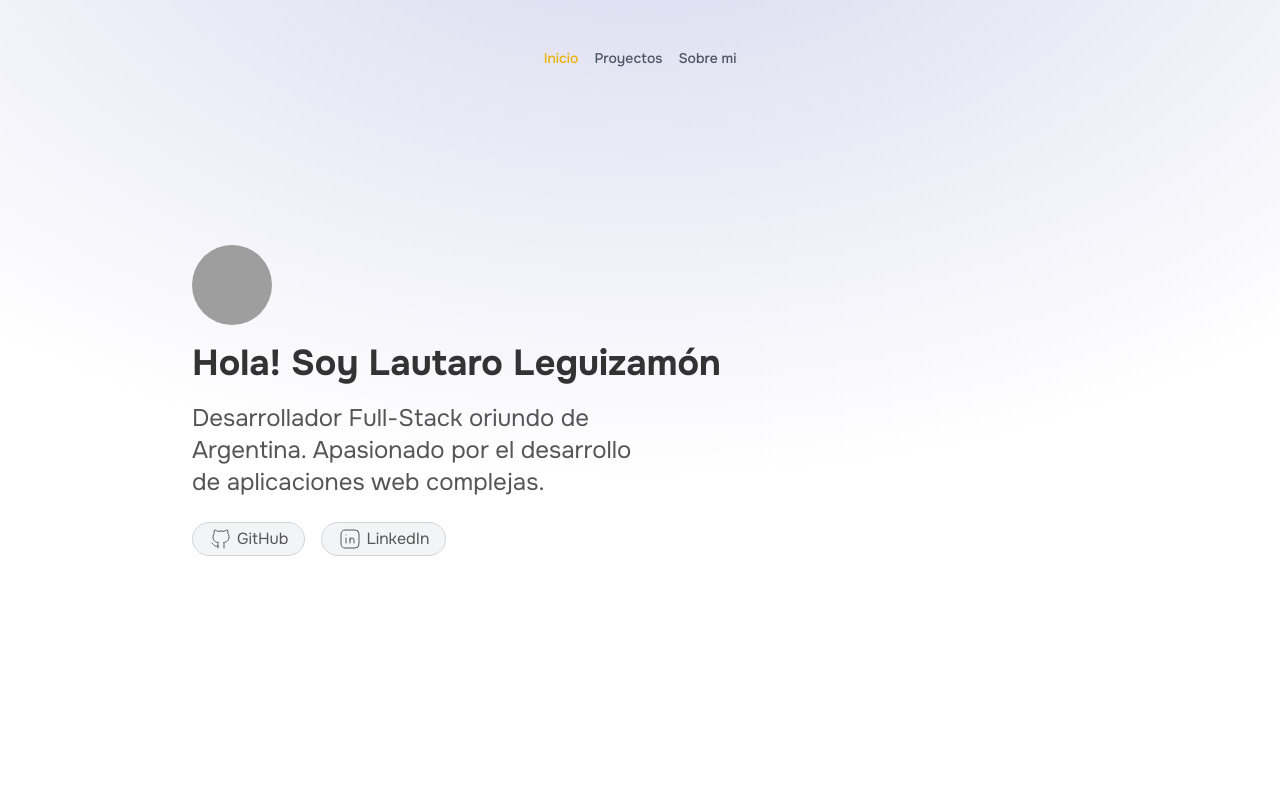
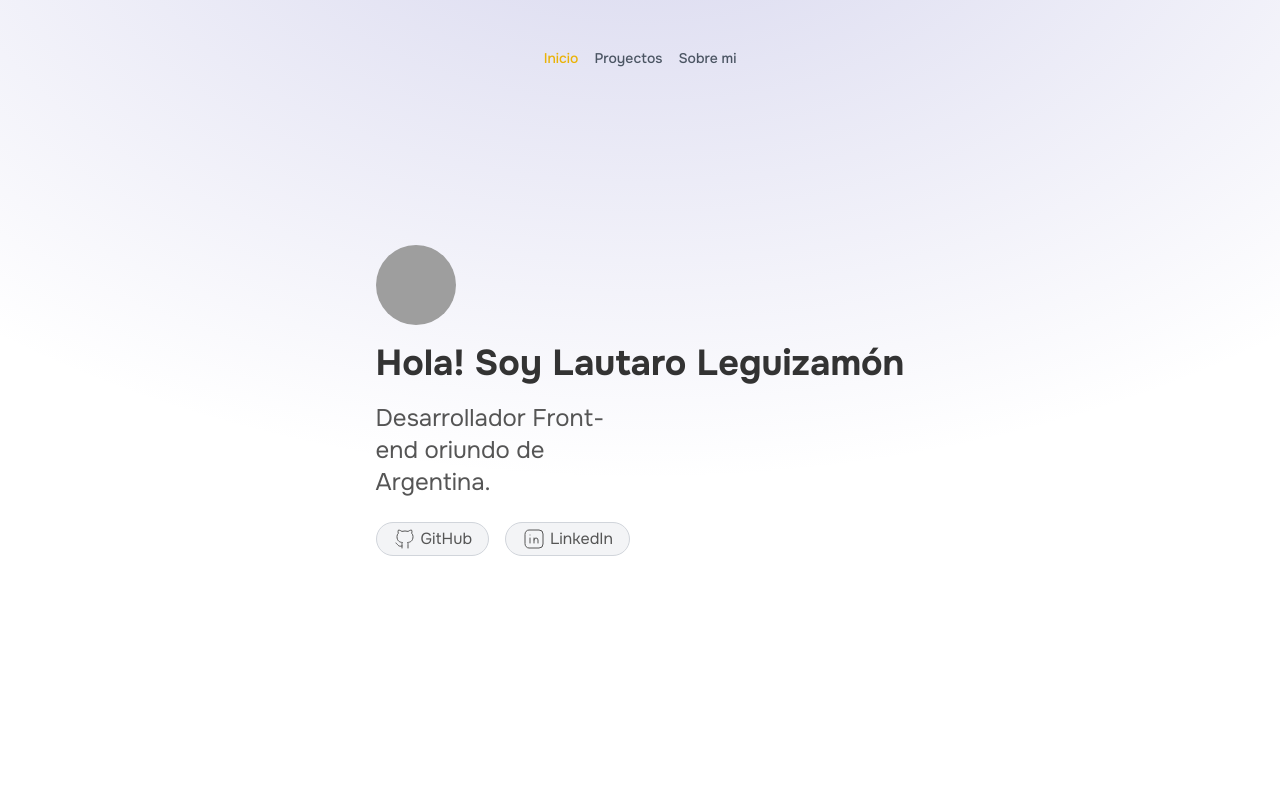
Before and after one commit to lautaromateol/portafolio, a React (Vite) app: page / in a window 1280 px wide. Shown: the top 800 px of the page. Built offline with nearby package versions, Linux system fonts and the light colour scheme; grey boxes are pictures that could not be loaded.

Commit message:
cambios en el hero

```diff
--- a/src/components/Hero.jsx
+++ b/src/components/Hero.jsx
@@ -6,7 +6,7 @@ export default function Hero() {
       <div className="mx-auto max-w-4xl">
         <img className="size-[5rem] mb-4 rounded-full" src="https://avatars.githubusercontent.com/u/103976582?v=4" alt="Foto de Lautaro Leguizamón" />
         <h1 className="text-4xl text-primary font-bold leading-tight mb-4">Hola! Soy Lautaro Leguizamón</h1>
-        <p className="text-2xl text-secondary mb-6 w-full lg:w-1/2">Desarrollador Full-Stack oriundo de Argentina. Apasionado por el desarrollo de aplicaciones web complejas.</p>
+        <p className="text-2xl text-secondary mb-6 w-full lg:w-1/2">Desarrollador Front-end oriundo de Argentina.</p>
         <div className="flex items-center gap-x-4">
           <a className="flex justify-center gap-1 px-4 py-1 rounded-full bg-gray-100 border border-gray-300 text-secondary text-base" target="_blank" href="https://github.com/lautaromateol">
             <IconBrandGithub stroke={1} />
```
